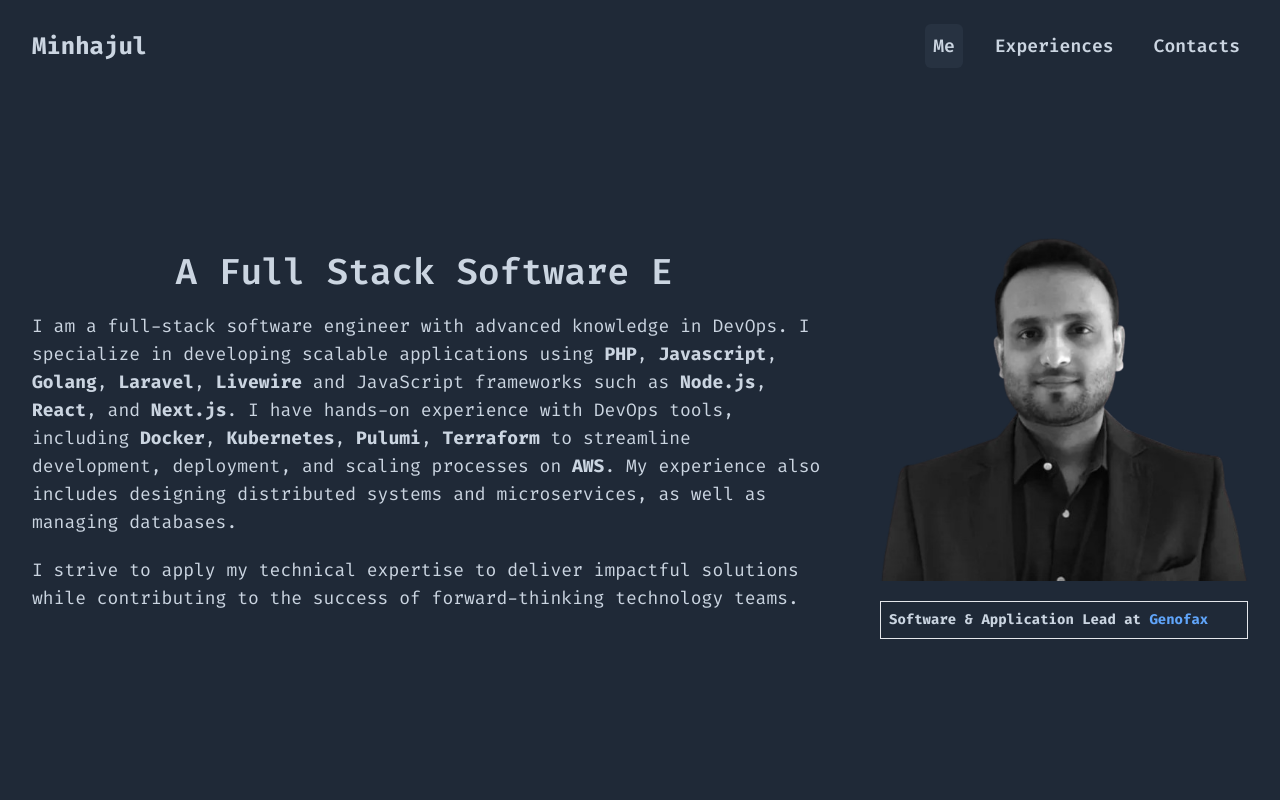
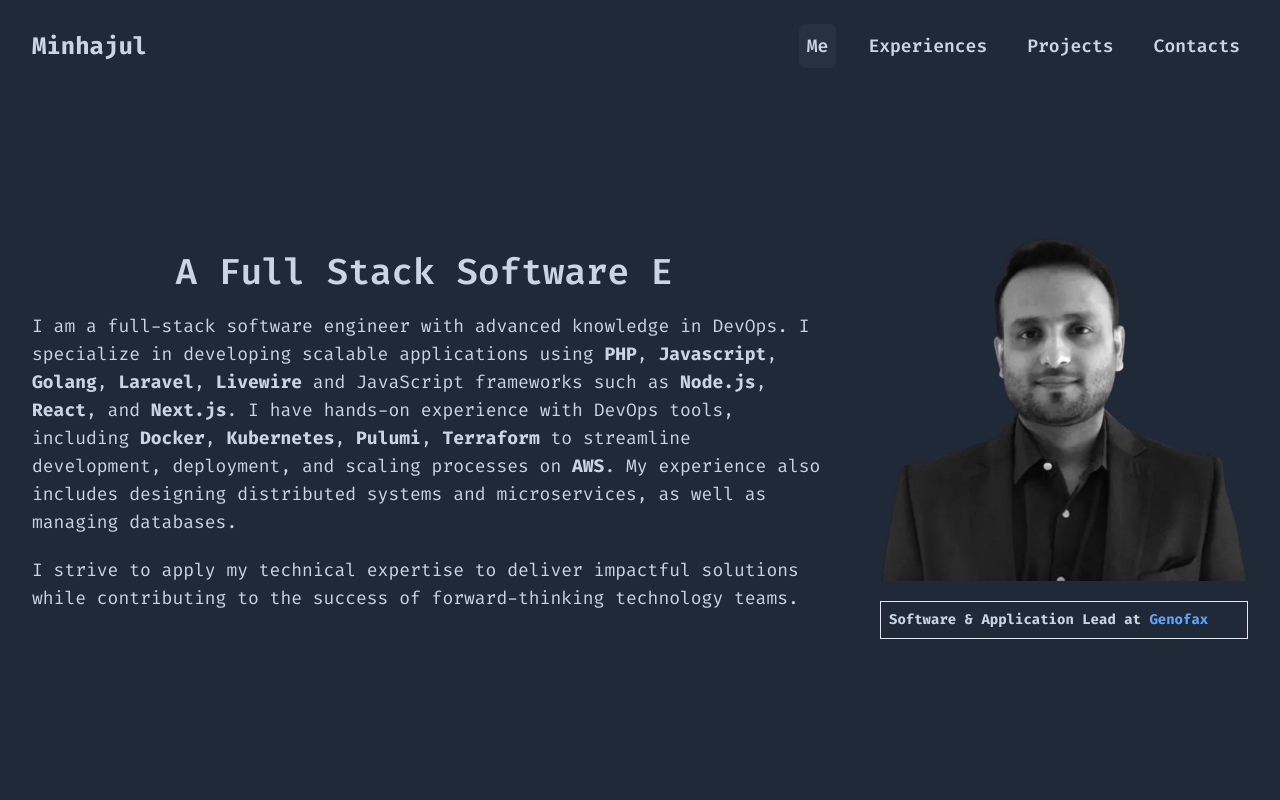
Before and after one commit to minhajul/minhajul.info, a Next.js app: page / in a window 1280 px wide. Shown: the top 800 px of the page. Built offline with nearby package versions, Linux system fonts and the light colour scheme.

Commit message:
#3: Updated header

```diff
--- a/src/components/Header.js
+++ b/src/components/Header.js
@@ -60,6 +60,16 @@ export default function Header() {
                         Experiences
                     </Link>
 
+                    <Link href="/projects"
+                          className={`flex items-center p-2 text-lg text-slate-300 hover:text-white font-semibold rounded-md transition ${
+                              pathname === "/projects"
+                                  ? "bg-slate-600/20"
+                                  : "hover:bg-slate-600/20"
+                          }`}
+                    >
+                        Projects
+                    </Link>
+
                     <Link href="/contact"
                           className={`flex items-center p-2 text-lg text-slate-300 hover:text-white font-semibold rounded-md transition ${
                               pathname === "/contact"
@@ -119,6 +129,18 @@ export default function Header() {
                                     Experiences
                                 </Link>
 
+                                <Link
+                                    href="/projects"
+                                    onClick={handleMenuClick}
+                                    className={`-mx-3 block rounded-lg px-3 py-2 text-lg text-slate-300 hover:text-white font-semibold transition-colors ${
+                                        pathname === "/projects"
+                                            ? "bg-slate-600/20"
+                                            : "hover:bg-slate-600/20"
+                                    }`}
+                                >
+                                    Projects
+                                </Link>
+
                                 <Link href="/contact"
                                     onClick={handleMenuClick}
                                     className={`-mx-3 block rounded-lg px-3 py-2 text-lg text-slate-300 hover:text-white font-semibold transition-colors ${
```
